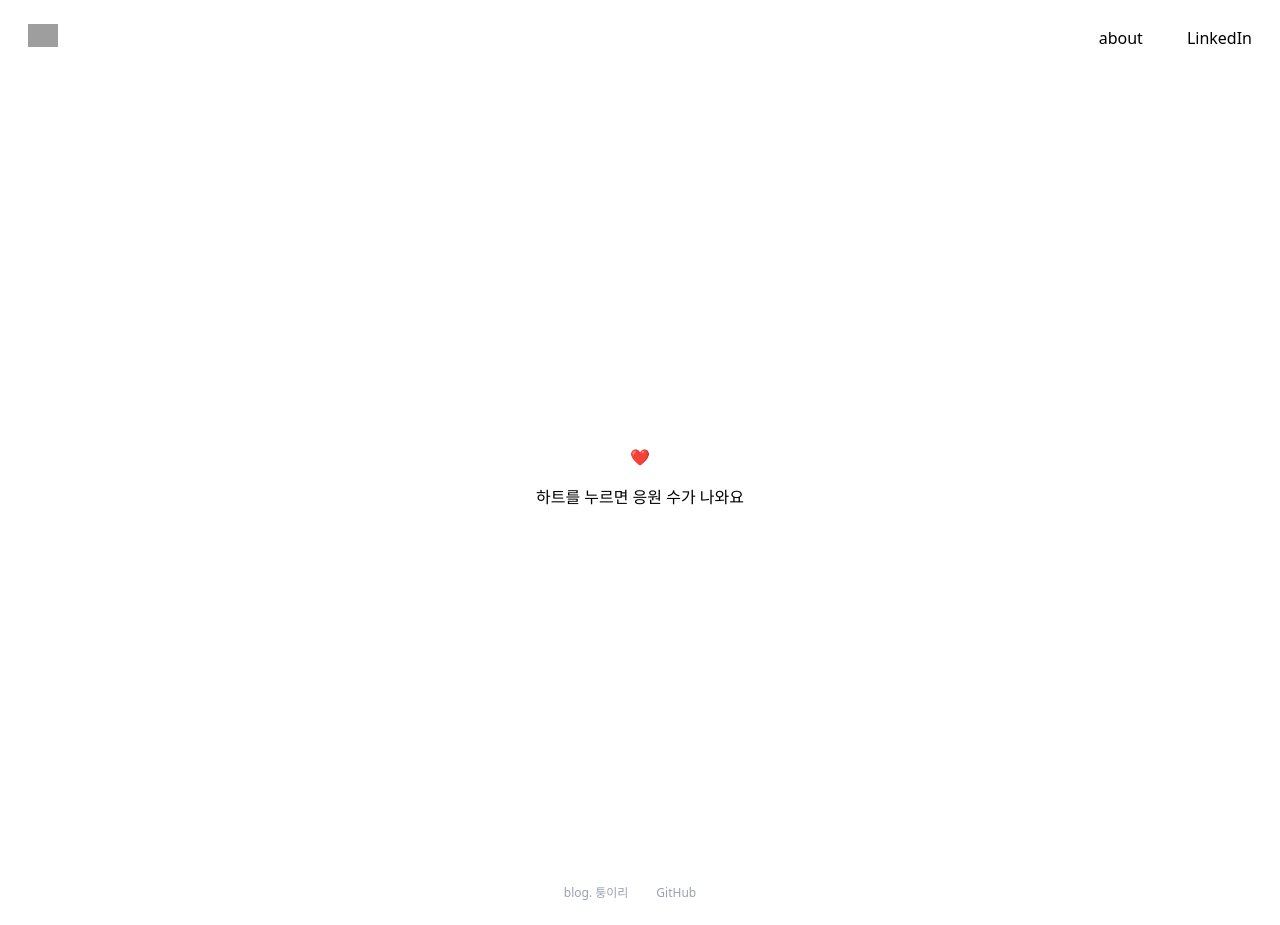
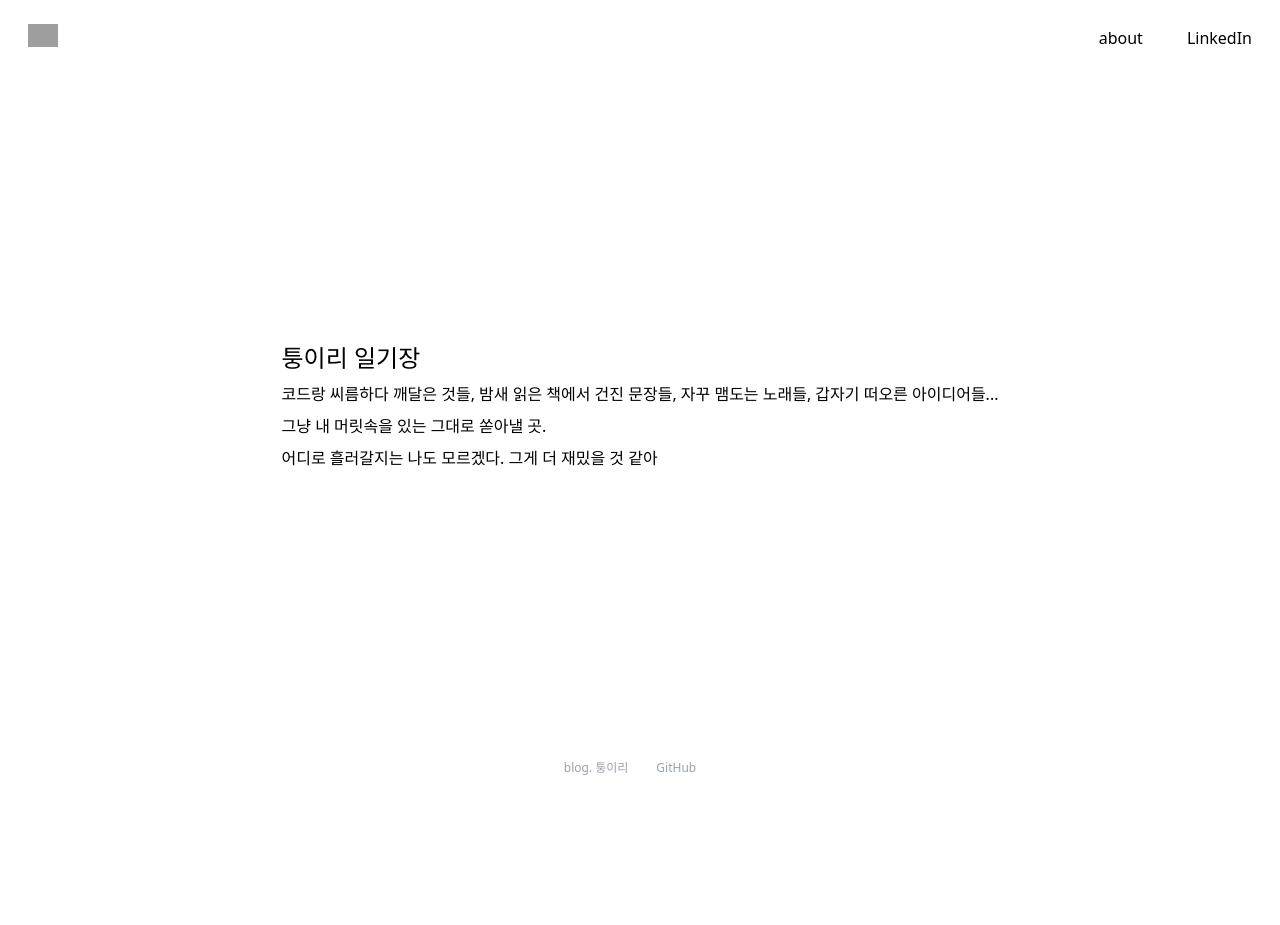
Before and after one commit to tooooo1/blog, a Next.js app: page / in a window 1280 px wide. After the commit the page ends 800 px from the top, so only its background shows below. Built offline with nearby package versions, Linux system fonts and the light colour scheme; grey boxes are pictures that could not be loaded.

Commit message:
Refactor homepage and remove like functionality

```diff
--- a/app/api/increment/route.ts
+++ /dev/null
@@ -1,55 +0,0 @@
-import { NextResponse } from "next/server";
-
-import type { Database } from "@/__generated__/supabase";
-import { createServerClient } from "@supabase/ssr";
-import { cookies } from "next/headers";
-
-const supabase = () => {
-  const cookieStore = cookies();
-
-  return createServerClient<Database>(
-    process.env.SUPABASE_URL!,
-    process.env.SUPABASE_ANON_KEY!,
-    {
-      cookies: {
-        getAll() {
-          return cookieStore.getAll();
-        },
-        setAll(cookiesToSet) {
-          try {
-            cookiesToSet.forEach(({ name, value, options }) =>
-              cookieStore.set(name, value, options)
-            );
-          } catch (error) {
-            console.error(error);
-          }
-        },
-      },
-    }
-  );
-};
-
-export async function POST() {
-  const { data, error } = await supabase()
-    .from("counter")
-    .select("count")
-    .eq("id", 1)
-    .single();
-
-  if (error) {
-    throw new Error(error.message);
-  }
-
-  const newCount = data.count + 1;
-
-  const { error: updateError } = await supabase()
-    .from("counter")
-    .update({ count: newCount })
-    .eq("id", 1);
-
-  if (updateError) {
-    throw new Error(updateError.message);
-  }
-
-  return NextResponse.json({ count: newCount });
-}
--- a/app/layout.tsx
+++ b/app/layout.tsx
@@ -27,7 +27,7 @@ export default function RootLayout({
 }>) {
   return (
     <html lang="ko">
-      <body className="p-2">
+      <body className="p-2 flex flex-col min-h-screen">
         <header className="flex justify-between items-center">
           <h1>
             <Link href="/" className="box-border">
@@ -47,7 +47,7 @@ export default function RootLayout({
             </ul>
           </nav>
         </header>
-        <main className="flex flex-col min-h-screen justify-center items-center">
+        <main className="flex-1 flex flex-col justify-center items-center">
           <GlobalProvider>{children}</GlobalProvider>
         </main>
         <footer className="text-center text-gray-400 text-xs">
--- a/app/page.tsx
+++ b/app/page.tsx
@@ -1,5 +1,15 @@
-import { Like } from "../src/components/Like";
+const Page = () => {
+  return (
+    <article className="flex flex-col gap-2">
+      <h1 className="text-2xl font-medium">퉁이리 일기장</h1>
+      <p>
+        코드랑 씨름하다 깨달은 것들, 밤새 읽은 책에서 건진 문장들, 자꾸 맴도는
+        노래들, 갑자기 떠오른 아이디어들...
+      </p>
+      <p>그냥 내 머릿속을 있는 그대로 쏟아낼 곳.</p>
+      <p>어디로 흘러갈지는 나도 모르겠다. 그게 더 재밌을 것 같아</p>
+    </article>
+  );
+};
 
-export default function Page() {
-  return <Like />;
-}
+export default Page;
--- a/src/components/Like.tsx
+++ /dev/null
@@ -1,47 +0,0 @@
-"use client";
-
-import { useMutation } from "@tanstack/react-query";
-import { useState } from "react";
-
-export const Like = () => {
-  const [count, setCount] = useState<number>();
-  const { mutate, isPending } = useMutation({
-    mutationFn: async () => {
-      const response = await fetch("/api/increment", {
-        method: "POST",
-      });
-      const data: { count: number } = await response.json();
-
-      return data;
-    },
-    onSuccess: (data) => {
-      setCount(data.count);
-    },
-  });
-
-  const text = (() => {
-    if (isPending && count === undefined) {
-      return "응원 중...";
-    }
-
-    if (count) {
-      return count.toLocaleString();
-    }
-
-    return "하트를 누르면 응원 수가 나와요";
-  })();
-
-  return (
-    <>
-      <button
-        aria-label="응원하기"
-        type="button"
-        onClick={() => mutate()}
-        disabled={isPending}
-      >
-        &#10084;
-      </button>
-      <p>{text}</p>
-    </>
-  );
-};
```
